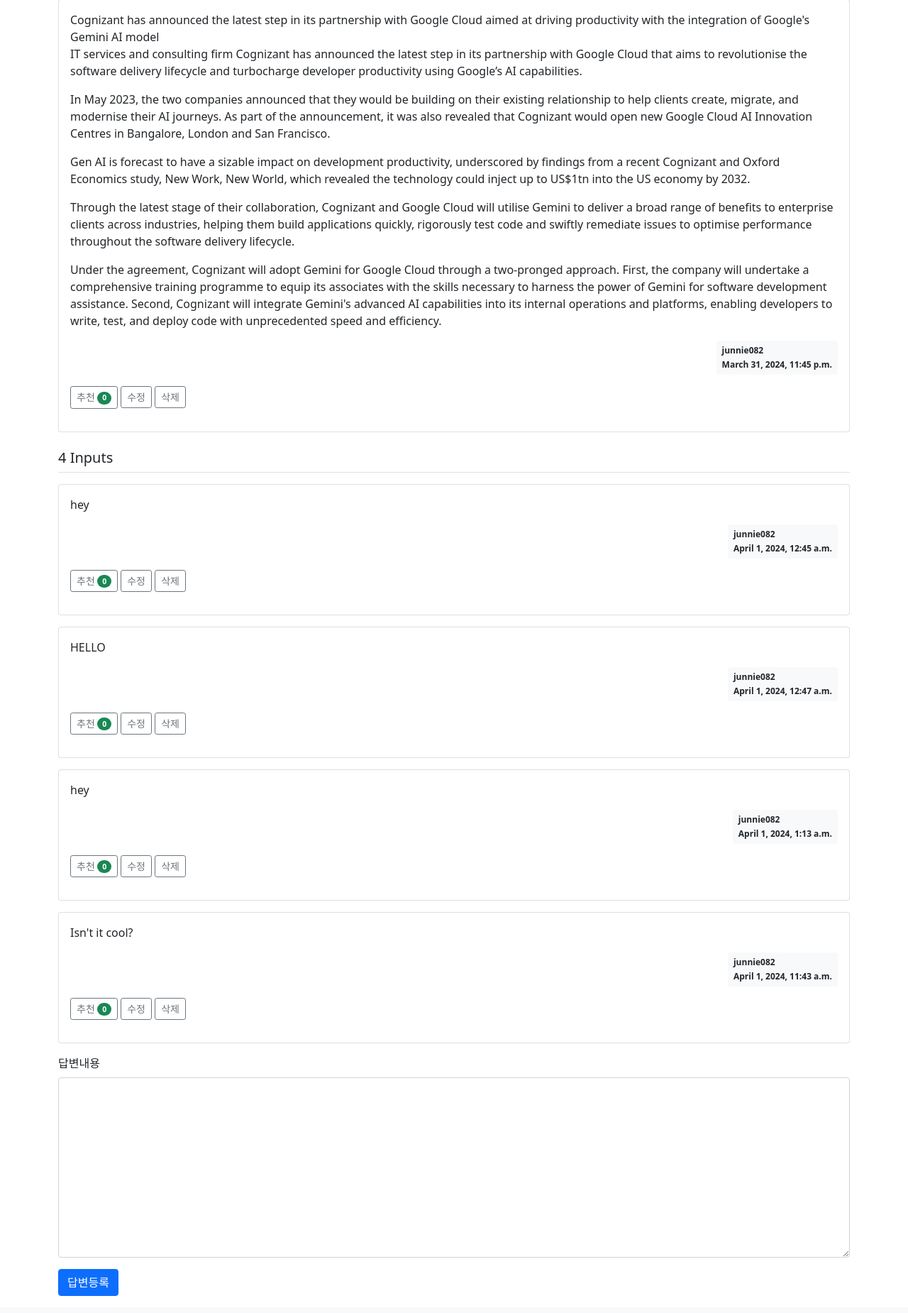
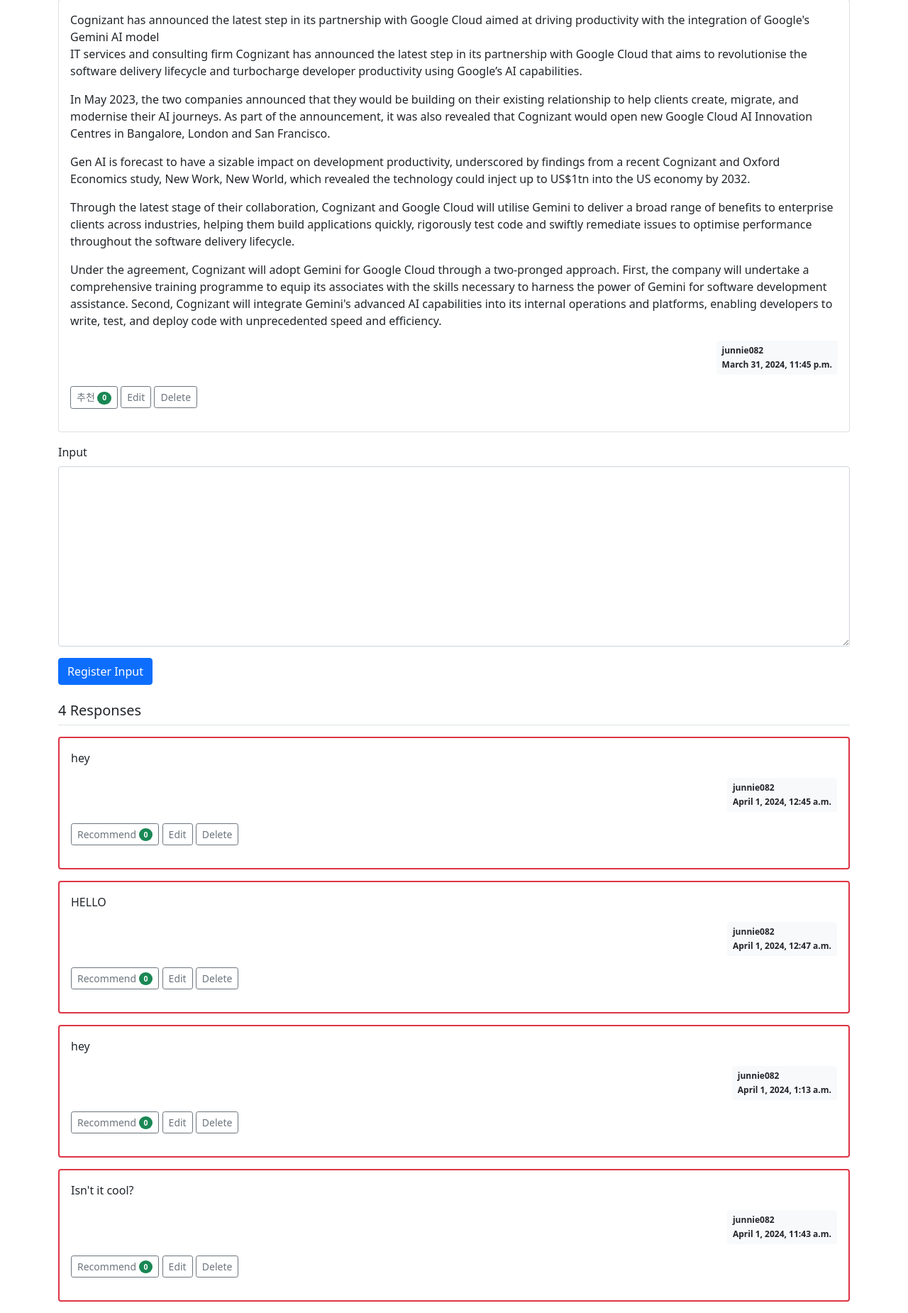
Before and after one commit to junnie082/IT_Article_Study, a Django app: page /ias/input/create/1/ in a window 1280 px wide. Shown: the part 145-1995 px from the top of the page at 71% size. Before the commit the page ends 1971 px from the top, so only its background shows below. Run offline with Django 4.2, Linux system fonts and the light colour scheme; a user stored in the database is signed in; data comes from the database, SQL or seed files in the repository; both versions use the stored data as it was after the commit; data that the repository does not hold is empty; some libraries are stand-ins or nearby versions.

Commit message:
feat: finished developing frame

```diff
--- /dev/null
+++ b/ias/function.py
@@ -0,0 +1,6 @@
+def cmpArticleInput(input, article):
+    input = input.replace(' ','')
+    article = article.replace(' ','')
+    if input == article:
+        return True
+    return False
--- a/ias/views/input_views.py
+++ b/ias/views/input_views.py
@@ -4,6 +4,7 @@ from django.shortcuts import get_object_or_404, redirect, render, resolve_url
 from django.utils import timezone
 
 from ..forms import InputForm
+from ..function import cmpArticleInput
 from ..models import Article, Input
 
 
@@ -17,6 +18,9 @@ def input_create(request, article_id):
             input.author = request.user # author 속성에 로그인 계정 저장
             input.create_date = timezone.now()
             input.article = article
+            input.isTheSame = cmpArticleInput(article.content, input.content)
+            print("article.content: " + article.content + "input.content: " + input.content)
+            print("input.isTheSame: " + str(input.isTheSame))
             input.save()
             return redirect('{}#input_{}'.format(
                 resolve_url('ias:detail', article_id=article.id), input.id
--- a/templates/ias/article_detail.html
+++ b/templates/ias/article_detail.html
@@ -37,19 +37,30 @@
                 </a>
                 {% if request.user == article.author %}
                 <a href="{% url 'ias:article_modify' article.id  %}"
-                   class="btn btn-sm btn-outline-secondary">수정</a>
+                   class="btn btn-sm btn-outline-secondary">Edit</a>
                 <a href="javascript:void(0)" class="delete btn btn-sm btn-outline-secondary"
-                   data-uri="{% url 'ias:article_delete' article.id  %}">삭제</a>
+                   data-uri="{% url 'ias:article_delete' article.id  %}">Delete</a>
                 {% endif %}
             </div>
         </div>
     </div>
+    <form action="{% url 'ias:input_create' article.id %}" method="post" class="my-3">
+        {% csrf_token %}
+        {% include "form_errors.html" %}
+        <div class="mb-3">
+            <label for="content" class="form-label">Input</label>
+            <textarea {% if not user.is_authenticated %}disabled{% endif %}
+                      name="content" id="content" class="form-control" rows="10"></textarea>
+        </div>
+        <input type="submit" value="Register Input" class="btn btn-primary">
+    </form>
     <!-- 답변 -->
-    <h5 class="border-bottom my-3 py-2">{{article.input_set.count}} Inputs</h5>
+    <h5 class="border-bottom my-3 py-2">{{article.input_set.count}} Responses</h5>
     {% for input in article.input_set.all %}
 <a id="input_{{ input.id }}"></a>
-    <div class="card my-3">
+<div class="card my-3 {% if input.isTheSame %}border-3 border-success{% else %}border-2 border-danger{% endif %}">
     <div class="card-body">
+        {% if input.isTheSame %}
         <div class="card-text">{{ input.content|mark }}</div>
         <div class="d-flex justify-content-end">
             {% if input.modify_date %}
@@ -65,29 +76,49 @@
         </div>
         <div class="my-3">
             <a href="javascript:void(0)" data-uri="{% url 'ias:input_vote' input.id  %}"
-                   class="recommend btn btn-sm btn-outline-secondary"> 추천
+               class="recommend btn btn-sm btn-outline-secondary"> Recommend
                 <span class="badge rounded-pill bg-success">{{input.voter.count}}</span>
             </a>
             {% if request.user == input.author %}
             <a href="{% url 'ias:input_modify' input.id  %}"
-                   class="btn btn-sm btn-outline-secondary">수정</a>
+               class="btn btn-sm btn-outline-secondary">Edit</a>
             <a href="javascript:void(0)" class="delete btn btn-sm btn-outline-secondary "
-                   data-uri="{% url 'ias:input_delete' input.id  %}">삭제</a>
+               data-uri="{% url 'ias:input_delete' input.id  %}">Delete</a>
+            {% endif %}
+        </div>
+        {% else %}
+        <!-- Handle the case when input.isTheSame is false -->
+        <div class="card-text">{{ input.content|mark }}</div>
+        <div class="d-flex justify-content-end">
+            {% if input.modify_date %}
+            <div class="badge bg-light text-dark p-2 text-start mx-3">
+                <div class="mb-2">modified at</div>
+                <div>{{ input.modify_date }}</div>
+            </div>
+            {% endif %}
+            <div class="badge bg-light text-dark p-2 text-start">
+                <div class="mb-2">{{ input.author.username }}</div>
+                <div>{{ input.create_date }}</div>
+            </div>
+        </div>
+        <div class="my-3">
+            <a href="javascript:void(0)" data-uri="{% url 'ias:input_vote' input.id  %}"
+               class="recommend btn btn-sm btn-outline-secondary"> Recommend
+                <span class="badge rounded-pill bg-success">{{input.voter.count}}</span>
+            </a>
+            {% if request.user == input.author %}
+            <a href="{% url 'ias:input_modify' input.id  %}"
+               class="btn btn-sm btn-outline-secondary">Edit</a>
+            <a href="javascript:void(0)" class="delete btn btn-sm btn-outline-secondary "
+               data-uri="{% url 'ias:input_delete' input.id  %}">Delete</a>
+            {% endif %}
+        </div>
         {% endif %}
     </div>
 </div>
-    </div>
 {% endfor %}
-    <form action="{% url 'ias:input_create' article.id %}" method="post" class="my-3">
-        {% csrf_token %}
-        {% include "form_errors.html" %}
-        <div class="mb-3">
-            <label for="content" class="form-label">답변내용</label>
-            <textarea {% if not user.is_authenticated %}disabled{% endif %}
-                      name="content" id="content" class="form-control" rows="10"></textarea>
-        </div>
-        <input type="submit" value="답변등록" class="btn btn-primary">
-    </form>
+
+
 </div>
 {% endblock %}
 {% block script %}
```
Also changed, not shown: db.sqlite3. Lines whose indentation alone changed are shown as unchanged.
